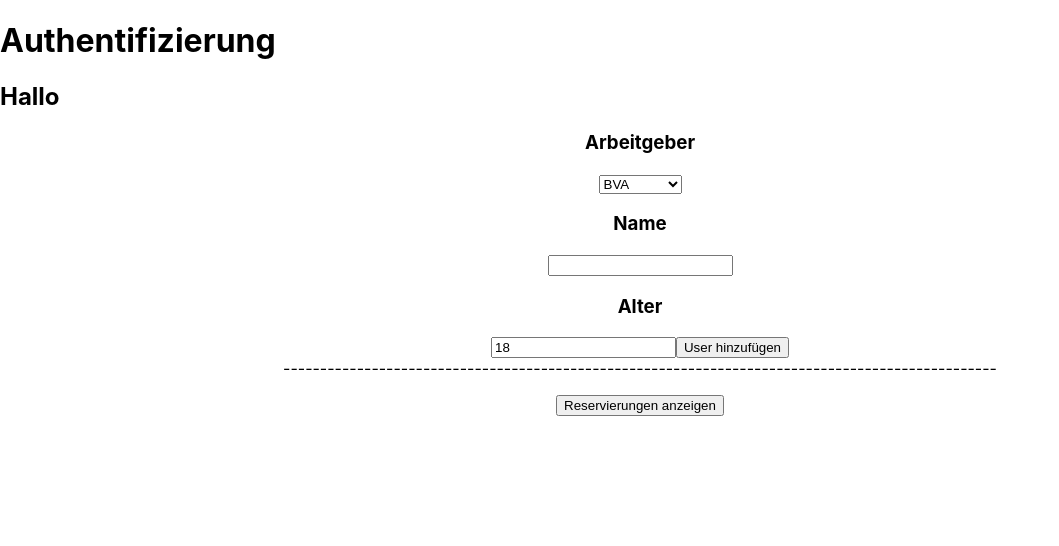
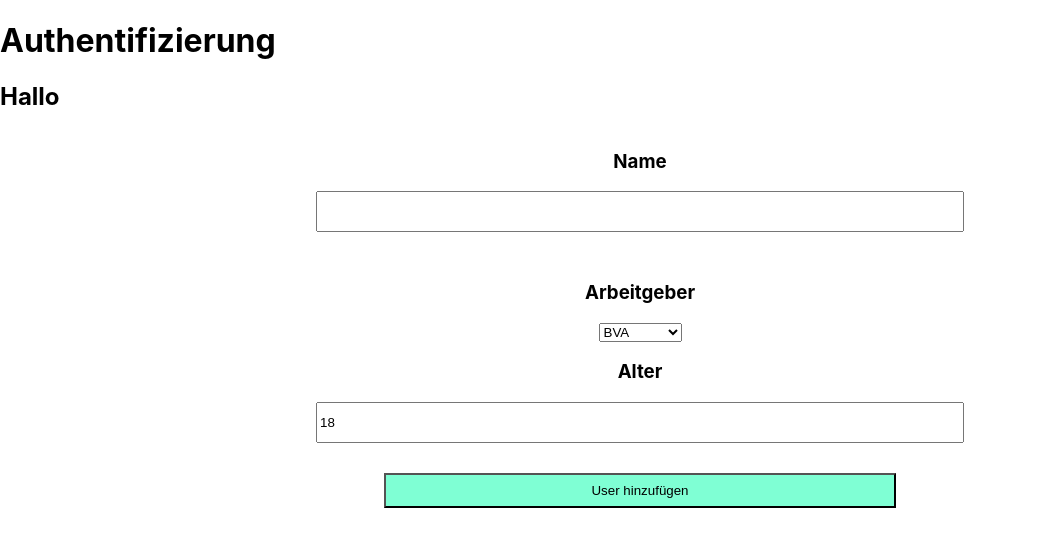
Before and after one commit to jbaltres/learning-auth, a React (Create React App) app in the folder client/auth/: page /privateroute in a window 1280 px wide. Shown: the top 546 px of the page, without its empty margins (0-1059 px from the left). Built offline with nearby package versions, Linux system fonts and the light colour scheme.

Commit message:
insert react-router-dom

```diff
--- a/client/auth/package.json
+++ b/client/auth/package.json
@@ -8,6 +8,7 @@
     "@testing-library/user-event": "^13.5.0",
     "react": "^17.0.2",
     "react-dom": "^17.0.2",
+    "react-router-dom": "^5.3.0",
     "react-scripts": "5.0.0",
     "web-vitals": "^2.1.4"
   },
--- a/client/auth/src/App.css
+++ b/client/auth/src/App.css
@@ -2,37 +2,102 @@
   text-align: center;
 }
 
-.App-logo {
-  height: 40vmin;
-  pointer-events: none;
+.Inputfield {
+  height: 35px;
+  width: 50%;
+  margin-bottom: 30px;
 }
 
-@media (prefers-reduced-motion: no-preference) {
-  .App-logo {
-    animation: App-logo-spin infinite 20s linear;
-  }
-}
-
-.App-header {
-  background-color: #282c34;
-  min-height: 100vh;
+.Form {
   display: flex;
   flex-direction: column;
   align-items: center;
-  justify-content: center;
-  font-size: calc(10px + 2vmin);
-  color: white;
 }
 
-.App-link {
-  color: #61dafb;
+.FormButton {
+  height: 35px;
+  width: 40%;
+  background-color: aquamarine;
+  align-self: center;
 }
 
-@keyframes App-logo-spin {
-  from {
-    transform: rotate(0deg);
-  }
-  to {
-    transform: rotate(360deg);
-  }
+.FormButton2 {
+  height: 35px;
+  width: 75%;
+  background-color: aquamarine;
+  align-self: center;
+  margin: 15px;
+  display: block;
 }
+
+.FormButton:hover {
+  cursor: pointer;
+  background-color: bisque;
+}
+
+.FormButton2:hover {
+  cursor: pointer;
+  background-color: bisque;
+}
+
+.ListEntry {
+  margin: 10px;
+  background-color: white;
+  padding: 10px 0px;
+}
+
+.Reservation_Card {
+  border: black solid 1px;
+  width: 30%;
+  background-color: rgb(241, 100, 65);
+  display: flex;
+  justify-content: center;
+  margin-top: 10px;
+  flex-direction: column;
+}
+
+.Card_Wrapper {
+  display: flex;
+  justify-content: center;
+  margin-top: 10px;
+}
+
+.Statusbar {
+  display: flex;
+  justify-content: center;
+  height: 40px;
+  margin-top: 10px;
+  font-size: 24px;
+  font-weight: bold;
+  align-items: center;
+}
+
+.Statusbarpart {
+  display: flex;
+  border: black 2px solid;
+  height: 40px;
+  width: 100px;
+  background: rgb(96, 248, 96);
+}
+
+.Statusbarpart_occupied {
+  display: flex;
+  border: black 2px solid;
+  height: 40px;
+  width: 100px;
+  background: rgba(255, 97, 97, 0.726);
+}
+
+.Statusbarparttime {
+  display: flex;
+  justify-content: center;
+  align-items: center;
+  background: #9d9797cd;
+  font-size: 16px;
+}
+
+.Checkboxen {
+  display: flex;
+  flex-direction: column;
+  margin-top: 5px;
+}
--- a/client/auth/src/App.js
+++ b/client/auth/src/App.js
@@ -1,102 +1,28 @@
 import './App.css';
 import {useState} from "react";
 import Axios from "axios";
+import {
+  BrowserRouter as Router,
+  Route, Switch
+} from "react-router-dom";
+import Private from './components/Private';
+import Home from './components/Home';
 
 function App() {
 
-  const [name,setName] = useState("");
-  const [employer,setEmployer] = useState("");
-  const [age,setAge] = useState(18);
-
-  const [userData, setUserData] = useState([]);
-
-  function handleSelectChange(event) {
-    setEmployer(event.target.value);
-}
-  const addUser = () => {
-    // der .post Befehl bekommt zwei Atrribute zugegwiesen(url, ObjectBody). URL ist hier localhost weil
-    // der server.js sich auf dem gleichen Gerät befindet und der Port 3001 wurde in der server.js deklariert.
-    // Die URL muss also die Serveradresse und den Serverport beinhalten.
-    // Der ObjectBody enthält KeyValue Pairs
-
-    console.log("Front End: addUser: " + name +" "+employer+" " + age)
-
-    Axios.post('http://localhost:3001/create',
-    {
-      nameKey: name,
-      selectedEmployerKey: employer,
-      ageKey: age,
-
-    }).then(() => {console.log("success")});
-
-
-  }
-// der Key im Key-Value-Pair wird im post befehl überegben und der Wert in einer neuen Variable gespeichert
-
-    const getbookedRooms = () => {
-      Axios.get('http://localhost:3001/getUser').then((response) => {
-      console.log("Front End: getbookedRooms: response Data: "+ response.data.toString())
-      setUserData(response.data)
-      });
-    }
-
-    const deleteReservation = (id) => {
-      console.log("Front End: deleteReservation with ID: "+id)
-      Axios.delete(`http://localhost:3001/delete/${id}`);
-    }
 
   return (
     <>
-    <h1>Authentifizierung</h1>
-    {/*Wenn eingeloggt, Namen anzeigen, sonst "Gast"*/}
-    <h2>Hallo {userData.name}</h2>
-
-    <div className="App">
-      <div className="Form">
-
-        <h3>Arbeitgeber</h3>
-        <select value={employer} onChange={handleSelectChange}>
-            <option value="BVA"> BVA</option>
-            <option value="Accenture">Accenture</option>
-            <option value="Pascha">Pascha</option>
-        </select>
-        <h3>Name</h3>
-       <input className="Inputfield" type="text" value={name} onChange={(e) => {setName(e.target.value)}}></input>
-
-       <h3>Alter</h3>
-       <input className="Inputfield" type="text" value={age} onChange={(e) => {setAge(e.target.value)}}></input>
-
-
-
-        <button className="FormButton" onClick={() => addUser()}>User hinzufügen</button>
-      </div>
-
-
-
-
-
-
-
-      -------------------------------------------------------------------------------------------------
-      <p></p>
-      <button className="FormButton" onClick={getbookedRooms}>Reservierungen anzeigen</button>
-      <br/>
-
-
-      {userData.map((value, key) => {
-        return(
-        <div className="Card_Wrapper">
-        <div className="Reservation_Card">
-        <div className="ListEntry">Buchender: {value.name}</div>
-        <div className="ListEntry">Datum: {value.employer}</div>
-        <div className="ListEntry">Raumnummer: {value.age}</div>
-
-        <button className="FormButton2" onClick={() => deleteReservation(value.id)}>Reservierung stornieren</button>
-        </div>
-        </div>
-        )
-      })}
-    </div>
+    <Router>
+      <Switch>
+      <Route path="/privateroute">
+        <Private />
+    </Route>
+    <Route path="/home">
+        <Home />
+    </Route>
+      </Switch>
+    </Router>
     </>
     // Der Button führt mit onClick die Funktion addReservation aus. Diese
     //style={{ display: buttonState ? "block" : "none" }}
--- /dev/null
+++ b/client/auth/src/components/Home.js
@@ -0,0 +1,56 @@
+import {useState} from "react";
+import Axios from "axios";
+
+function Home() {
+
+  const [userData, setUserData] = useState([]);
+
+// der Key im Key-Value-Pair wird im post befehl überegben und der Wert in einer neuen Variable gespeichert
+
+    const getUserList = () => {
+      Axios.get('http://localhost:3001/getUser').then((response) => {
+      console.log("Front End: getbookedRooms: response Data: "+ response.data.toString())
+      setUserData(response.data)
+      });
+    }
+
+/*    const deleteReservation = (id) => {
+      console.log("Front End: deleteReservation with ID: "+id)
+      Axios.delete(`http://localhost:3001/delete/${id}`);
+    }
+*/
+
+  return (
+    <>
+    <h1>Authentifizierung</h1>
+    {/*Wenn eingeloggt, Namen anzeigen, sonst "Gast"*/}
+    <h2>Hallo {userData.name}</h2>
+
+    <div className="App">
+
+        <button className="FormButton" onClick={() => getUserList()}>User anzeigen</button>
+
+          <p></p>
+      {/*<button className="FormButton" onClick={getbookedRooms}>Reservierungen anzeigen</button>*/}
+      <br/>
+
+
+      {userData.map((value, key) => {
+        return(
+        <div className="Card_Wrapper">
+        <div className="Reservation_Card">
+        <div className="ListEntry" key={key}>Name: {value.name}</div>
+        <div className="ListEntry">Arbeitgeber: {value.employer}</div>
+        <div className="ListEntry">Alter: {value.age}</div>
+
+        {/*<button className="FormButton2" onClick={() => deleteReservation(value.id)}>Reservierung stornieren</button>*/}
+        </div>
+        </div>
+        )
+      })}
+    </div>
+    </>
+  )
+}
+
+export default Home;
--- /dev/null
+++ b/client/auth/src/components/Private.js
@@ -0,0 +1,74 @@
+import {useState} from "react";
+import Axios from "axios";
+
+
+function Private() {
+
+  const [name,setName] = useState("");
+  const [employer,setEmployer] = useState("BVA");
+  const [age,setAge] = useState(18);
+
+  const [userData, setUserData] = useState([]);
+
+  function handleSelectChange(event) {
+    setEmployer(event.target.value);
+}
+  const addUser = () => {
+    // der .post Befehl bekommt zwei Atrribute zugegwiesen(url, ObjectBody). URL ist hier localhost weil
+    // der server.js sich auf dem gleichen Gerät befindet und der Port 3001 wurde in der server.js deklariert.
+    // Die URL muss also die Serveradresse und den Serverport beinhalten.
+    // Der ObjectBody enthält KeyValue Pairs
+
+    console.log("Front End: addUser: " + name +" "+employer+" " + age)
+
+    Axios.post('http://localhost:3001/create',
+    {
+      nameKey: name,
+      selectedEmployerKey: employer,
+      ageKey: age,
+
+    }).then(() => {console.log("success")})
+  }
+// der Key im Key-Value-Pair wird im post befehl überegben und der Wert in einer neuen Variable gespeichert
+
+    const getUserList = () => {
+      Axios.get('http://localhost:3001/getUser').then((response) => {
+      console.log("Front End: getbookedRooms: response Data: "+ response.data.toString())
+      setUserData(response.data)
+      });
+    }
+
+/*    const deleteReservation = (id) => {
+      console.log("Front End: deleteReservation with ID: "+id)
+      Axios.delete(`http://localhost:3001/delete/${id}`);
+    }
+*/
+  return (
+    <>
+    <h1>Authentifizierung</h1>
+    {/*Wenn eingeloggt, Namen anzeigen, sonst "Gast"*/}
+    <h2>Hallo {userData.name}</h2>
+
+    <div className="App">
+      <div className="Form">
+      <h3>Name</h3>
+       <input className="Inputfield" type="text" value={name} onChange={(e) => {setName(e.target.value)}}></input>
+        <h3>Arbeitgeber</h3>
+        <select value={employer} onChange={handleSelectChange}>
+            <option value="BVA"> BVA</option>
+            <option value="Accenture">Accenture</option>
+            <option value="Pascha">Pascha</option>
+        </select>
+       <h3>Alter</h3>
+       <input className="Inputfield" type="text" value={age} onChange={(e) => {setAge(e.target.value)}}></input>
+
+        <button className="FormButton" onClick={() => addUser()}>User hinzufügen</button>
+      </div>
+    </div>
+    </>
+    // Der Button führt mit onClick die Funktion addReservation aus. Diese
+    //style={{ display: buttonState ? "block" : "none" }}
+    );
+}
+
+export default Private;
```
Also changed, not shown: 1 other file (tests, documents, lock files or other folders).
